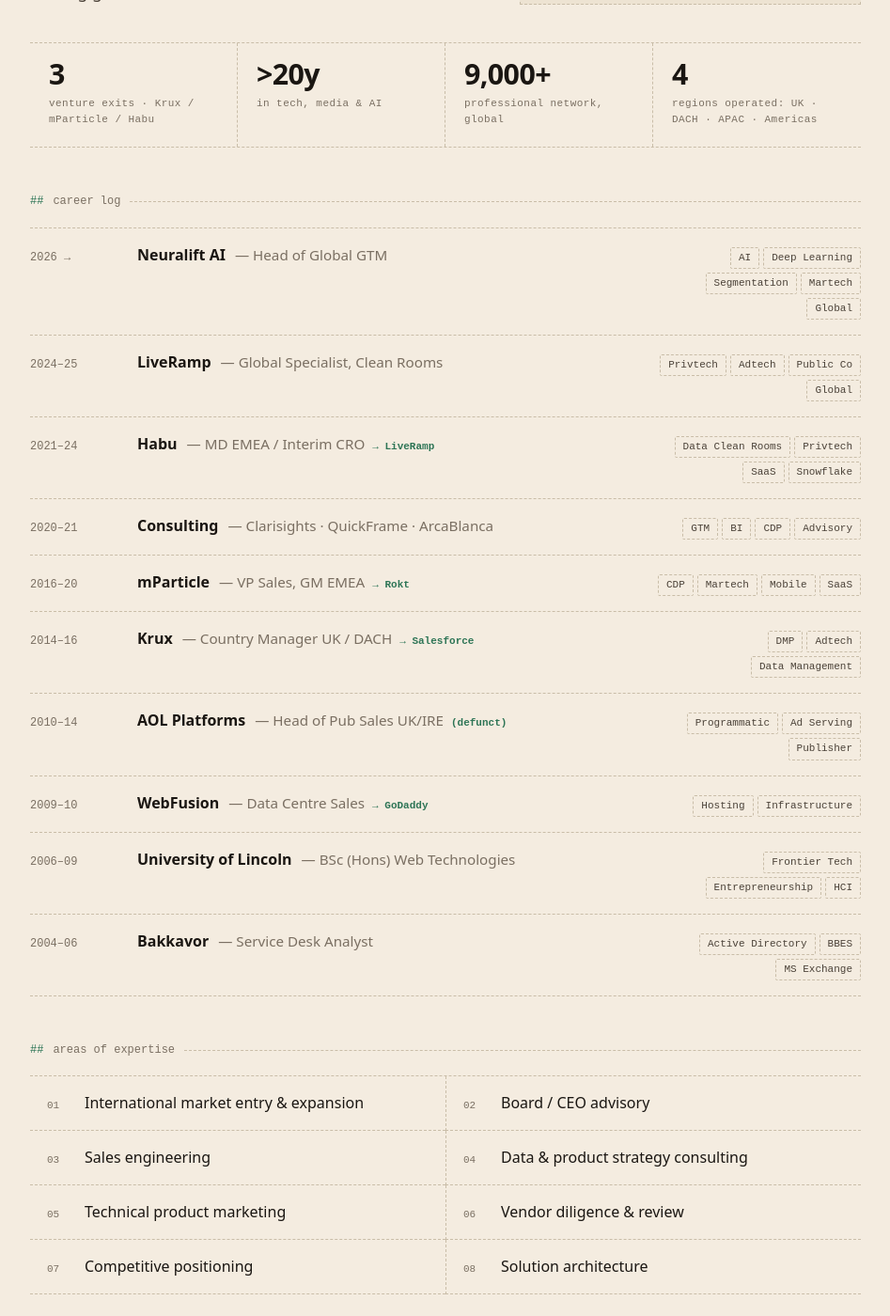
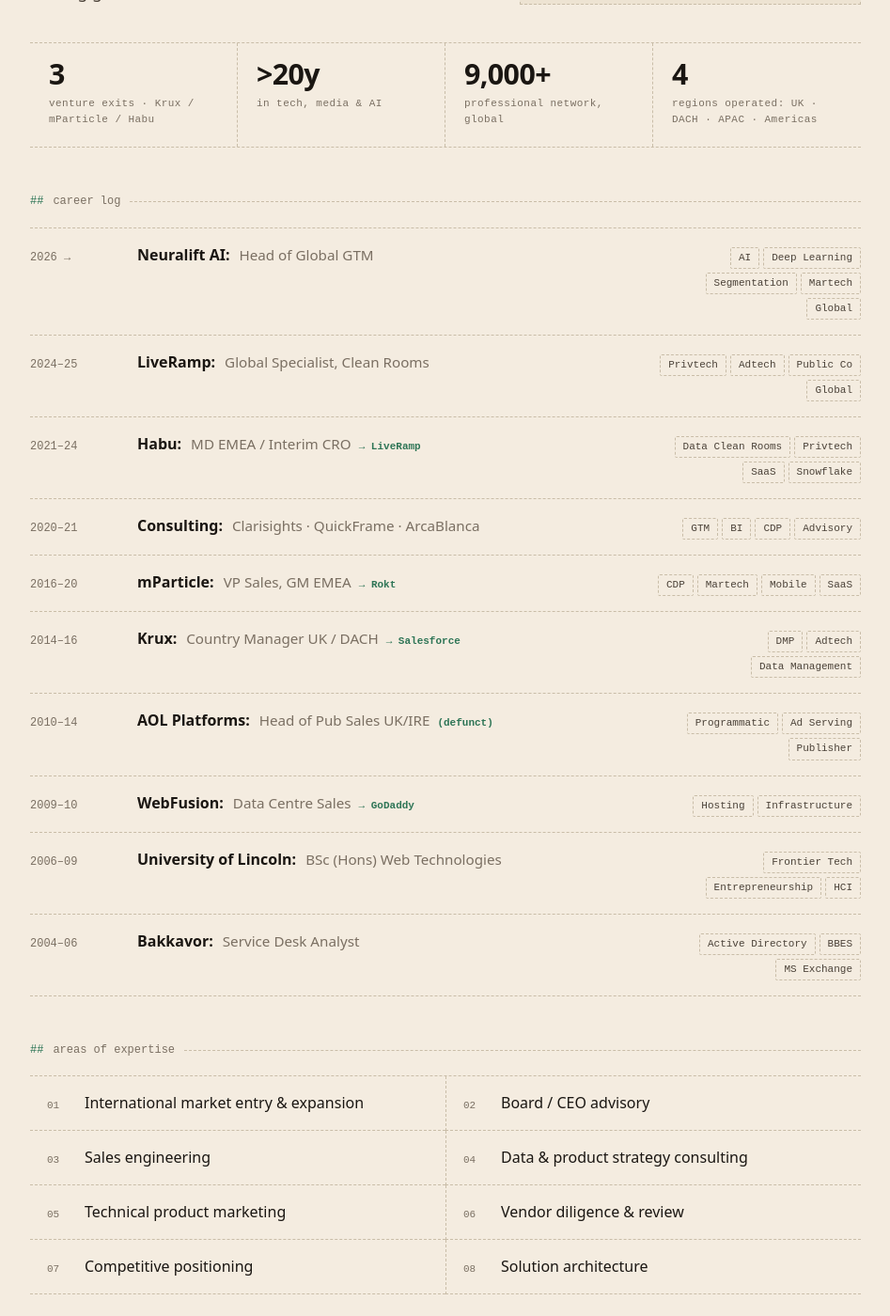
Before and after one commit to typedformiles/navvix, a Jekyll site: the page built from index.html, in a window 1280 px wide and 1400 px high, scrolled down 511 px. Shown: the whole window at 94% size, without its empty margins (166-1113 px from the left). Built offline with Jekyll 4.4.1, drawn with Linux system fonts in a browser that asks for light colours.

Commit message:
Replace em dashes with colons in homepage career log

```diff
--- a/index.html
+++ b/index.html
@@ -36,70 +36,70 @@ description: "GTM operator for adtech, martech, data and AI. 20 years scaling in
 <div class="log">
   <div class="log-row">
     <div class="yr">2026 &rarr;</div>
-    <div class="co">Neuralift AI<span class="role">&mdash; Head of Global GTM</span></div>
+    <div class="co">Neuralift AI:<span class="role">Head of Global GTM</span></div>
     <div class="tags">
       <span class="chip">AI</span><span class="chip">Deep Learning</span><span class="chip">Segmentation</span><span class="chip">Martech</span><span class="chip">Global</span>
     </div>
   </div>
   <div class="log-row">
     <div class="yr">2024&ndash;25</div>
-    <div class="co">LiveRamp<span class="role">&mdash; Global Specialist, Clean Rooms</span></div>
+    <div class="co">LiveRamp:<span class="role">Global Specialist, Clean Rooms</span></div>
     <div class="tags">
       <span class="chip">Privtech</span><span class="chip">Adtech</span><span class="chip">Public Co</span><span class="chip">Global</span>
     </div>
   </div>
   <div class="log-row">
     <div class="yr">2021&ndash;24</div>
-    <div class="co">Habu<span class="role">&mdash; MD EMEA / Interim CRO</span><span class="exit">&rarr; LiveRamp</span></div>
+    <div class="co">Habu:<span class="role">MD EMEA / Interim CRO</span><span class="exit">&rarr; LiveRamp</span></div>
     <div class="tags">
       <span class="chip">Data Clean Rooms</span><span class="chip">Privtech</span><span class="chip">SaaS</span><span class="chip">Snowflake</span>
     </div>
   </div>
   <div class="log-row">
     <div class="yr">2020&ndash;21</div>
-    <div class="co">Consulting<span class="role">&mdash; Clarisights &middot; QuickFrame &middot; ArcaBlanca</span></div>
+    <div class="co">Consulting:<span class="role">Clarisights &middot; QuickFrame &middot; ArcaBlanca</span></div>
     <div class="tags">
       <span class="chip">GTM</span><span class="chip">BI</span><span class="chip">CDP</span><span class="chip">Advisory</span>
     </div>
   </div>
   <div class="log-row">
     <div class="yr">2016&ndash;20</div>
-    <div class="co">mParticle<span class="role">&mdash; VP Sales, GM EMEA</span><span class="exit">&rarr; Rokt</span></div>
+    <div class="co">mParticle:<span class="role">VP Sales, GM EMEA</span><span class="exit">&rarr; Rokt</span></div>
     <div class="tags">
       <span class="chip">CDP</span><span class="chip">Martech</span><span class="chip">Mobile</span><span class="chip">SaaS</span>
     </div>
   </div>
   <div class="log-row">
     <div class="yr">2014&ndash;16</div>
-    <div class="co">Krux<span class="role">&mdash; Country Manager UK / DACH</span><span class="exit">&rarr; Salesforce</span></div>
+    <div class="co">Krux:<span class="role">Country Manager UK / DACH</span><span class="exit">&rarr; Salesforce</span></div>
     <div class="tags">
       <span class="chip">DMP</span><span class="chip">Adtech</span><span class="chip">Data Management</span>
     </div>
   </div>
   <div class="log-row">
     <div class="yr">2010&ndash;14</div>
-    <div class="co">AOL Platforms<span class="role">&mdash; Head of Pub Sales UK/IRE</span><span class="exit">(defunct)</span></div>
+    <div class="co">AOL Platforms:<span class="role">Head of Pub Sales UK/IRE</span><span class="exit">(defunct)</span></div>
     <div class="tags">
       <span class="chip">Programmatic</span><span class="chip">Ad Serving</span><span class="chip">Publisher</span>
     </div>
   </div>
   <div class="log-row">
     <div class="yr">2009&ndash;10</div>
-    <div class="co">WebFusion<span class="role">&mdash; Data Centre Sales</span><span class="exit">&rarr; GoDaddy</span></div>
+    <div class="co">WebFusion:<span class="role">Data Centre Sales</span><span class="exit">&rarr; GoDaddy</span></div>
     <div class="tags">
       <span class="chip">Hosting</span><span class="chip">Infrastructure</span>
     </div>
   </div>
   <div class="log-row">
     <div class="yr">2006&ndash;09</div>
-    <div class="co">University of Lincoln<span class="role">&mdash; BSc (Hons) Web Technologies</span></div>
+    <div class="co">University of Lincoln:<span class="role">BSc (Hons) Web Technologies</span></div>
     <div class="tags">
       <span class="chip">Frontier Tech</span><span class="chip">Entrepreneurship</span><span class="chip">HCI</span>
     </div>
   </div>
   <div class="log-row">
     <div class="yr">2004&ndash;06</div>
-    <div class="co">Bakkavor<span class="role">&mdash; Service Desk Analyst</span></div>
+    <div class="co">Bakkavor:<span class="role">Service Desk Analyst</span></div>
     <div class="tags">
       <span class="chip">Active Directory</span><span class="chip">BBES</span><span class="chip">MS Exchange</span>
     </div>
```
